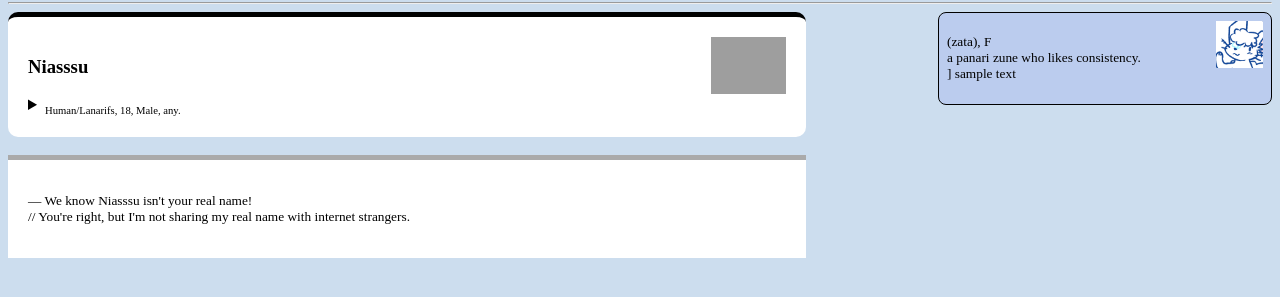
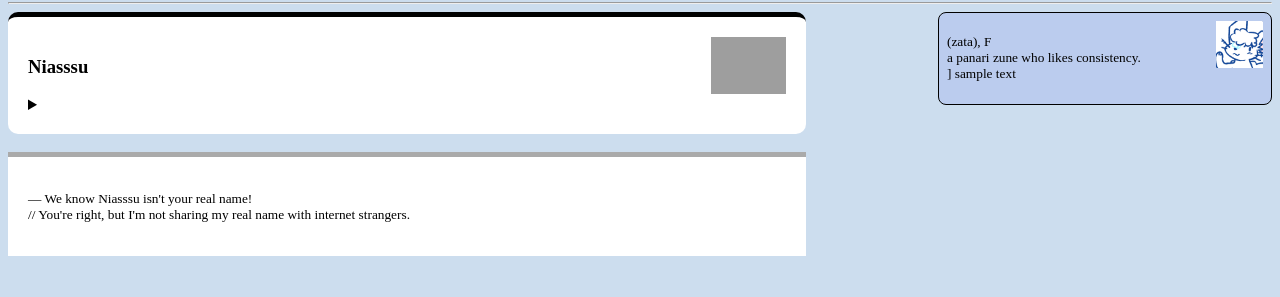
Before and after one commit to niasssu/site, a plain HTML site: page abt/index.html in a window 1280 px wide. Shown: the part 107-404 px from the top of the page. Drawn offline with Linux system fonts and the light colour scheme; grey boxes are pictures that could not be loaded.

Commit message:
Update index.html, again

```diff
--- a/abt/index.html
+++ b/abt/index.html
@@ -31,7 +31,8 @@
   </div>
   <div class="tl" style="background-color:#fff; width:60%; padding:20px; border-top:5px solid #000000;">
   <img src="../img/niasu-pfp.png" style="float:right; width:10%">
-  <h3>Niasssu</h3><details><summary><sub>Human/Lanarifs, 18, Male, any.</sub></summary>
+  <h3>Niasssu</h3><details><summary>&nbsp;</summary>
+  <sub>Human/Lanarifs, 18, Male, any.</sub>
   <p>Who am I? No-one more than any other internet person. An average 18yo male living in the states.<br><br>Why the name Niasssu? I honestly don't know, I just said it one day and mistyped it. Looked good to me though, so I kept it. I do vary the spelling sometimes, so I won't mind if you do the same. You could even shorten it to [nia] if ywanna.<br><br>I like art, music, fiction, technology, games, and language.<br><br>My timezone is UTC-5, but due to living in the US, I can be subject to Daylight Savings. It doesn't bother me all that much though.<br><br>Any other questions? Ask them in the <a target="_blank" href="https://nasu.123guestbook.com">(guestbook)</a> or at my <a target="_blank" href="mailto:niassu@protonmail.com">(e-mail)</a>, and I'll try to answer them.<br>[copypaste the email btw. "mailto:" links always go to the computer's built-in email app, which takes a looong time to load if you don't use it often.]</p>
   <hr>
   <p>I am a native English speaker. I can understand a few other languages, but only in text form. These languages are [in no predefined order]:<br>Français, 日本語, Español.<br><br>I have also made a conlang called Nezai, but its workings will mostly remain secret.</p>
```
